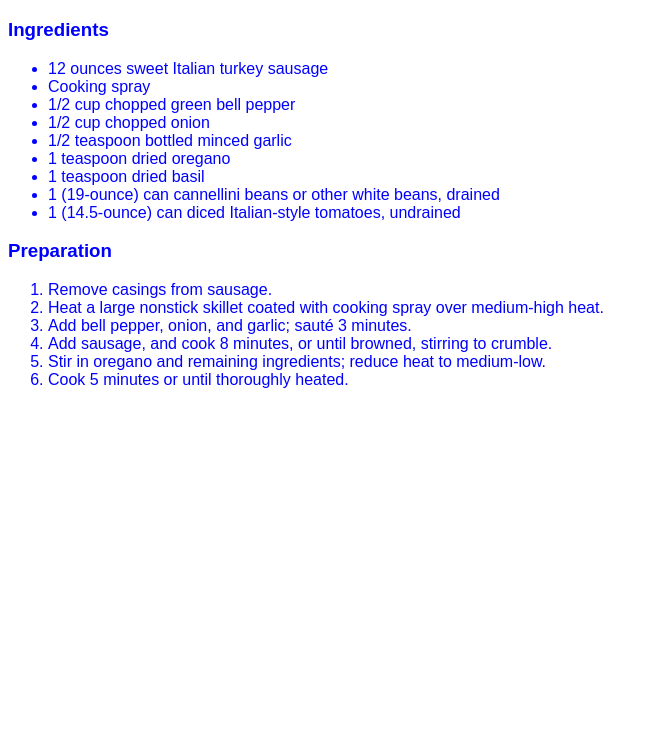
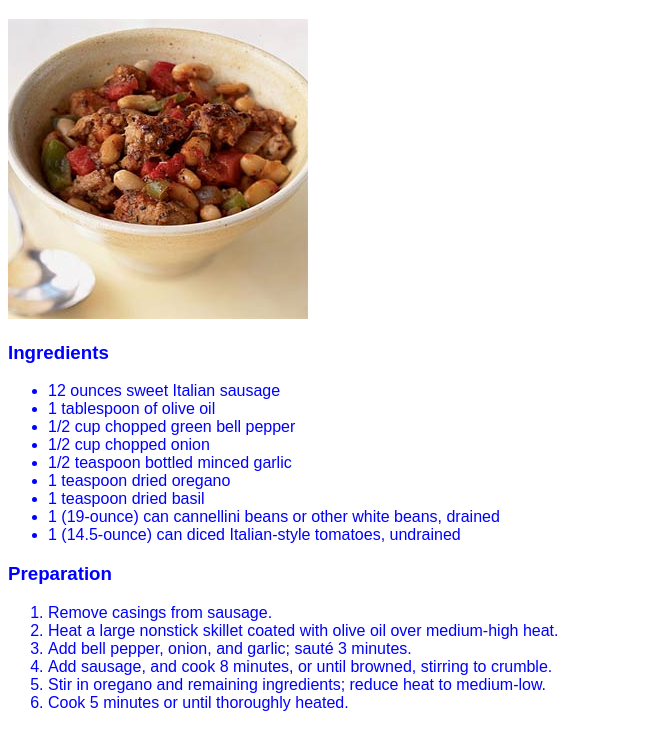
Before and after one commit to covrigel/lhl_favourite_recipe, a plain HTML site: page favourite_recipe/index.html in a window 1280 px wide. Shown: the part 61-800 px from the top of the page, without its empty margins (0-658 px from the left). Drawn offline with Linux system fonts and the light colour scheme.

Commit message:
Added main picture, corrected cooking steps.

```diff
--- a/favourite_recipe/index.html
+++ b/favourite_recipe/index.html
@@ -7,10 +7,11 @@
 <body>
 	<header></header>
 	<h1>Italian Sausage and White Beans</h1>
+	<img src="media/sauauge-beans.jpg" width="300" height="300" title="Italian sausages with white beans" alt="Bowl of italian sausages with vegetables and white beans"/>
 	<h3>Ingredients</h3>
 	<ul>
-		<li>12 ounces sweet Italian turkey sausage</li>
-		<li>Cooking spray</li>
+		<li>12 ounces sweet Italian  sausage</li>
+		<li>1 tablespoon of olive oil</li>
 		<li>1/2 cup chopped green bell pepper</li>
 		<li>1/2 cup chopped onion</li>
 		<li>1/2 teaspoon bottled minced garlic</li>
@@ -22,8 +23,8 @@
 	<h3>Preparation</h3>
 	<ol>
 		<li>Remove casings from sausage.</li>
-		<li>Heat a large nonstick skillet coated with cooking spray over medium-high heat.</li>
-		<li>Add bell pepper, onion, and garlic; sauté 3 minutes. </li>
+		<li>Heat a large nonstick skillet coated with olive oil over medium-high heat.</li>
+		<li>Add bell pepper, onion, and garlic; saut&#233; 3 minutes. </li>
 		<li>Add sausage, and cook 8 minutes, or until browned, stirring to crumble. </li>
 		<li>Stir in oregano and remaining ingredients; reduce heat to medium-low. </li>
 		<li>Cook 5 minutes or until thoroughly heated.</li>
```
Also changed, not shown: favourite_recipe/media/skillet_with_oil.jpg (added), favourite_recipe/skillet_with_oil.jpg (added).
